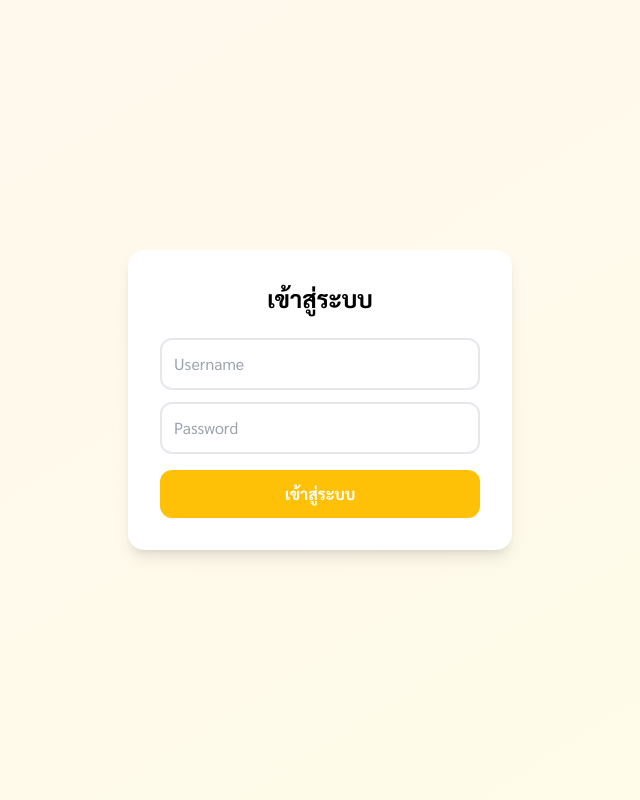
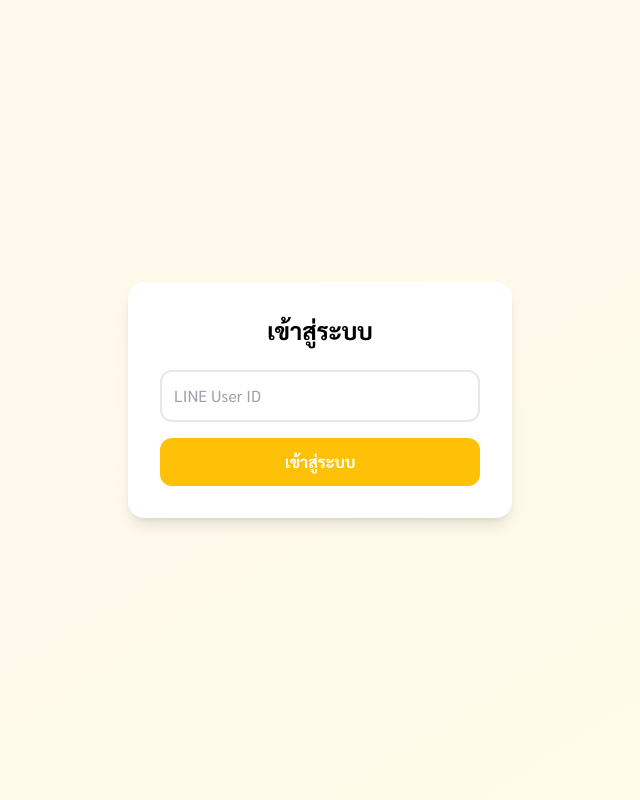
Before and after one commit to Sarankorn2547/CN332_project, a Django app: page /login/ in a window 1280 px wide. Shown: the whole page, without its empty margins (320-960 px from the left). Run offline with Django 5.2, Linux system fonts and the light colour scheme; some libraries are stand-ins or nearby versions.

```diff
--- a/kiosk/templates/kiosk/login.html
+++ b/kiosk/templates/kiosk/login.html
@@ -5,9 +5,7 @@
      x-data="loginForm()">
   <div class="w-full max-w-sm bg-white rounded-2xl shadow-lg p-8">
     <h1 class="text-2xl font-bold text-center mb-6">เข้าสู่ระบบ</h1>
-    <input x-model="username" type="text" placeholder="Username"
-           class="w-full border-2 rounded-xl p-3 mb-3"/>
-    <input x-model="password" type="password" placeholder="Password"
+    <input x-model="lineUserId" type="text" placeholder="LINE User ID"
            class="w-full border-2 rounded-xl p-3 mb-4"/>
     <button @click="login()" :disabled="loading"
             class="w-full bg-primary-500 text-white font-bold py-3 rounded-xl">
@@ -22,17 +20,17 @@
 <script>
 function loginForm() {
   return {
-    username: '', password: '', loading: false, errorMsg: '',
+    lineUserId: '', loading: false, errorMsg: '',
     async login() {
       this.loading = true; this.errorMsg = '';
       try {
         const res = await fetch('/api/token/', {
           method: 'POST',
           headers: {'Content-Type': 'application/json'},
-          body: JSON.stringify({username: this.username, password: this.password})
+          body: JSON.stringify({ line_user_id: this.lineUserId })  // ← แก้ตรงนี้
         });
         const data = await res.json();
-        if (!res.ok) { this.errorMsg = data.detail || 'เข้าสู่ระบบไม่สำเร็จ'; return; }
+        if (!res.ok) { this.errorMsg = data.error || 'ไม่พบผู้ใช้งาน'; return; }
         sessionStorage.setItem('jwt', data.access);
         window.location.href = '/kiosk/';
       } catch(e) {
@@ -41,5 +39,6 @@ function loginForm() {
     }
   }
 }
+
 </script>
 {% endblock %}
```
